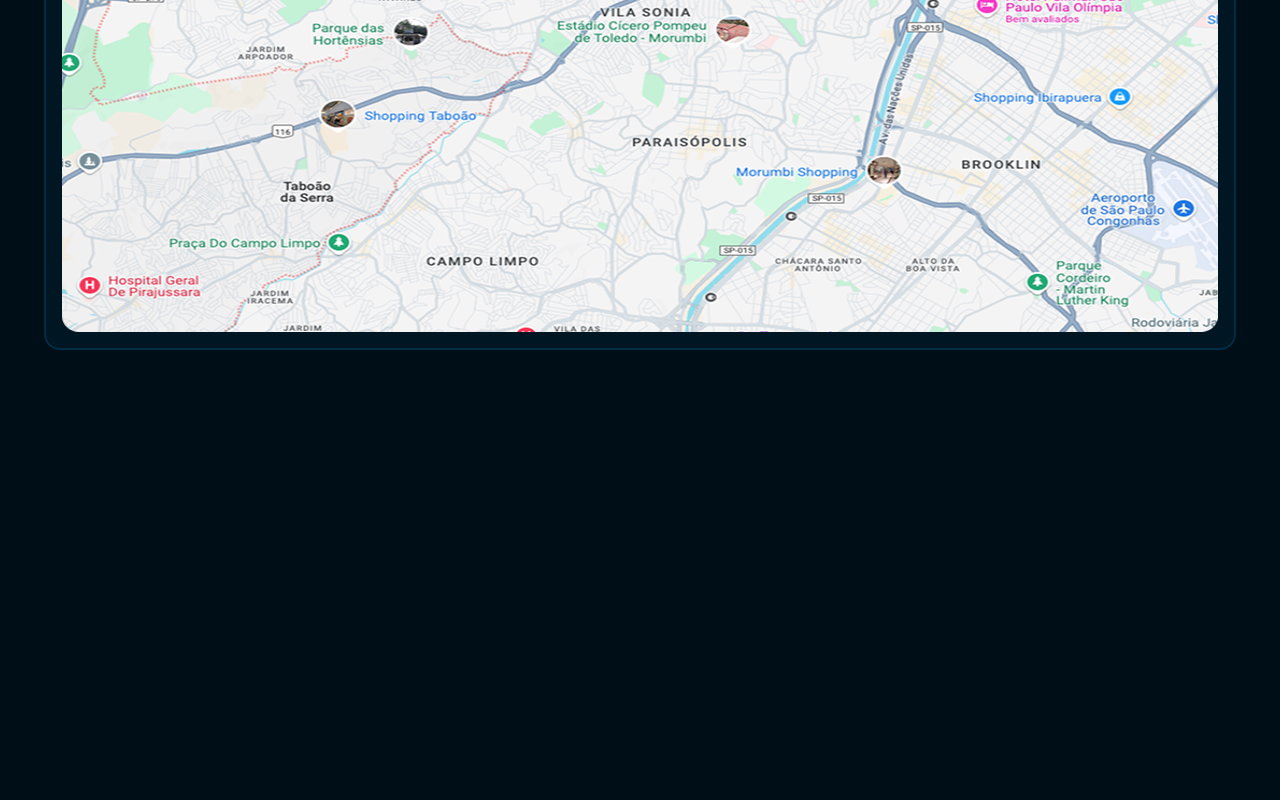
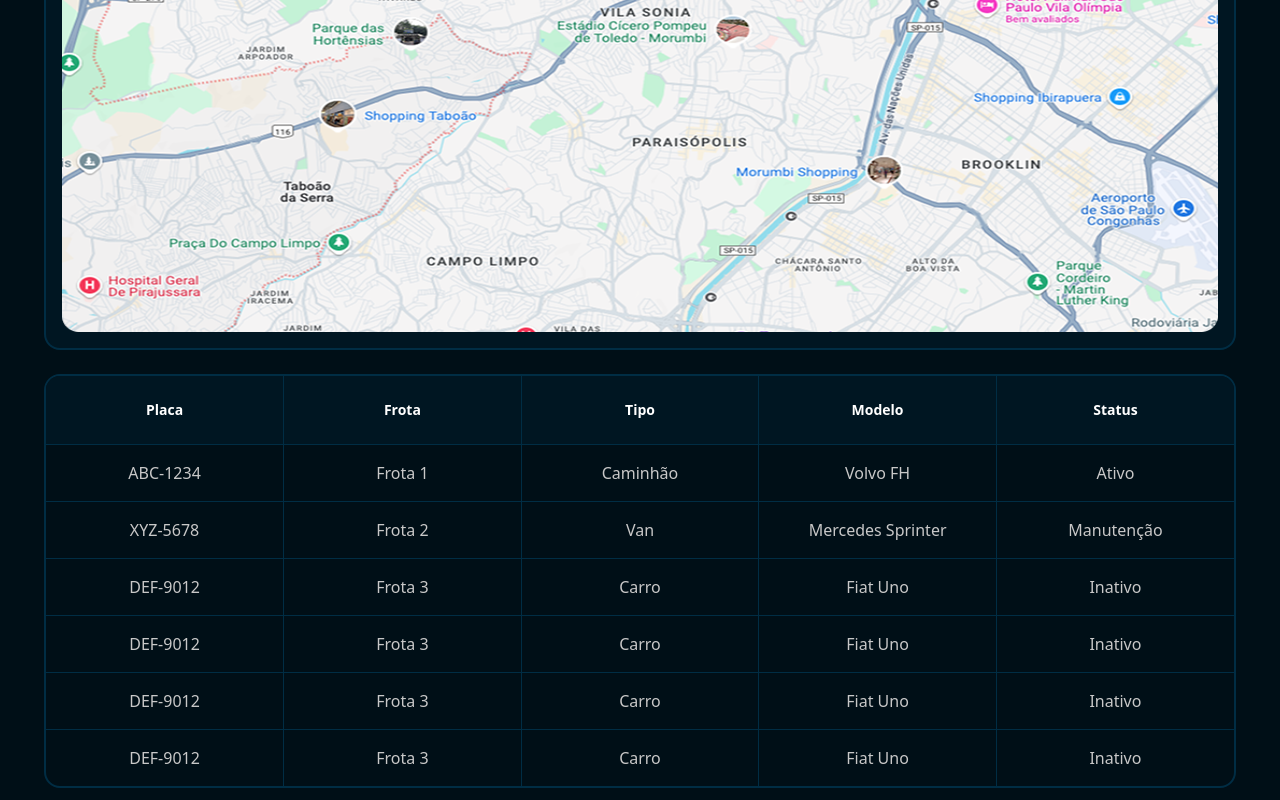
Before and after one commit to Dynylson/control361, a React (Vite) app: page / in a window 1280 px wide. Shown: the part 418-1218 px from the top of the page. Before the commit the page ends 800 px from the top, so only its background shows below. Built offline with nearby package versions, Linux system fonts and the light colour scheme.

Commit message:
feat: criar o componente VehiclesGrid

```diff
--- a/src/App.tsx
+++ b/src/App.tsx
@@ -1,5 +1,6 @@
 import { AuthorHeader } from "./components/AuthorHeader"
 import { FleetMap } from "./components/FleetMap"
+import { VehiclesGrid } from "./components/VehiclesGrid"
 import { VehicleToolbar } from "./components/VehicleToolbar"
 
 function App() {
@@ -9,6 +10,7 @@
       <div className="mx-11 mt-7">
         <VehicleToolbar />
         <FleetMap />
+        <VehiclesGrid />
       </div>
     </main>
   )
--- /dev/null
+++ b/src/components/VehiclesGrid/index.tsx
@@ -0,0 +1,73 @@
+export function VehiclesGrid() {
+    const veiculosMock = [
+        {
+          placa: 'ABC-1234',
+          frota: 'Frota 1',
+          tipo: 'Caminhão',
+          modelo: 'Volvo FH',
+          status: 'Ativo',
+        },
+        {
+          placa: 'XYZ-5678',
+          frota: 'Frota 2',
+          tipo: 'Van',
+          modelo: 'Mercedes Sprinter',
+          status: 'Manutenção',
+        },
+        {
+          placa: 'DEF-9012',
+          frota: 'Frota 3',
+          tipo: 'Carro',
+          modelo: 'Fiat Uno',
+          status: 'Inativo',
+        },
+        {
+            placa: 'DEF-9012',
+            frota: 'Frota 3',
+            tipo: 'Carro',
+            modelo: 'Fiat Uno',
+            status: 'Inativo',
+        },
+        {
+            placa: 'DEF-9012',
+            frota: 'Frota 3',
+            tipo: 'Carro',
+            modelo: 'Fiat Uno',
+            status: 'Inativo',
+        },
+        {
+            placa: 'DEF-9012',
+            frota: 'Frota 3',
+            tipo: 'Carro',
+            modelo: 'Fiat Uno',
+            status: 'Inativo',
+        },
+    ];
+
+    return (
+        <div className="mt-6 mb-3 overflow-hidden rounded-2xl border-2 border-[#002D44]">
+          <table className="min-w-full table-fixed divide-y divide-[#002D44]">
+            <thead>
+              <tr className="bg-[#001622] text-center text-sm font-semibold text-white">
+                <th className="w-1/5 px-4 py-6 border-r border-[#002D44]">Placa</th>
+                <th className="w-1/5 px-4 py-6 border-r border-[#002D44]">Frota</th>
+                <th className="w-1/5 px-4 py-6 border-r border-[#002D44]">Tipo</th>
+                <th className="w-1/5 px-4 py-6 border-r border-[#002D44]">Modelo</th>
+                <th className="w-1/5 px-4 py-6">Status</th>
+              </tr>
+            </thead>
+            <tbody className="divide-y divide-[#002D44]">
+              {veiculosMock.map((veiculo, index) => (
+                <tr key={index} className="text-center text-[#C8C8C8]">
+                  <td className="w-1/5 px-4 py-4 border-r border-[#002D44]">{veiculo.placa}</td>
+                  <td className="w-1/5 px-4 py-4 border-r border-[#002D44]">{veiculo.frota}</td>
+                  <td className="w-1/5 px-4 py-4 border-r border-[#002D44]">{veiculo.tipo}</td>
+                  <td className="w-1/5 px-4 py-4 border-r border-[#002D44]">{veiculo.modelo}</td>
+                  <td className="w-1/5 px-4 py-4">{veiculo.status}</td>
+                </tr>
+              ))}
+            </tbody>
+          </table>
+        </div>
+    );
+}
```
